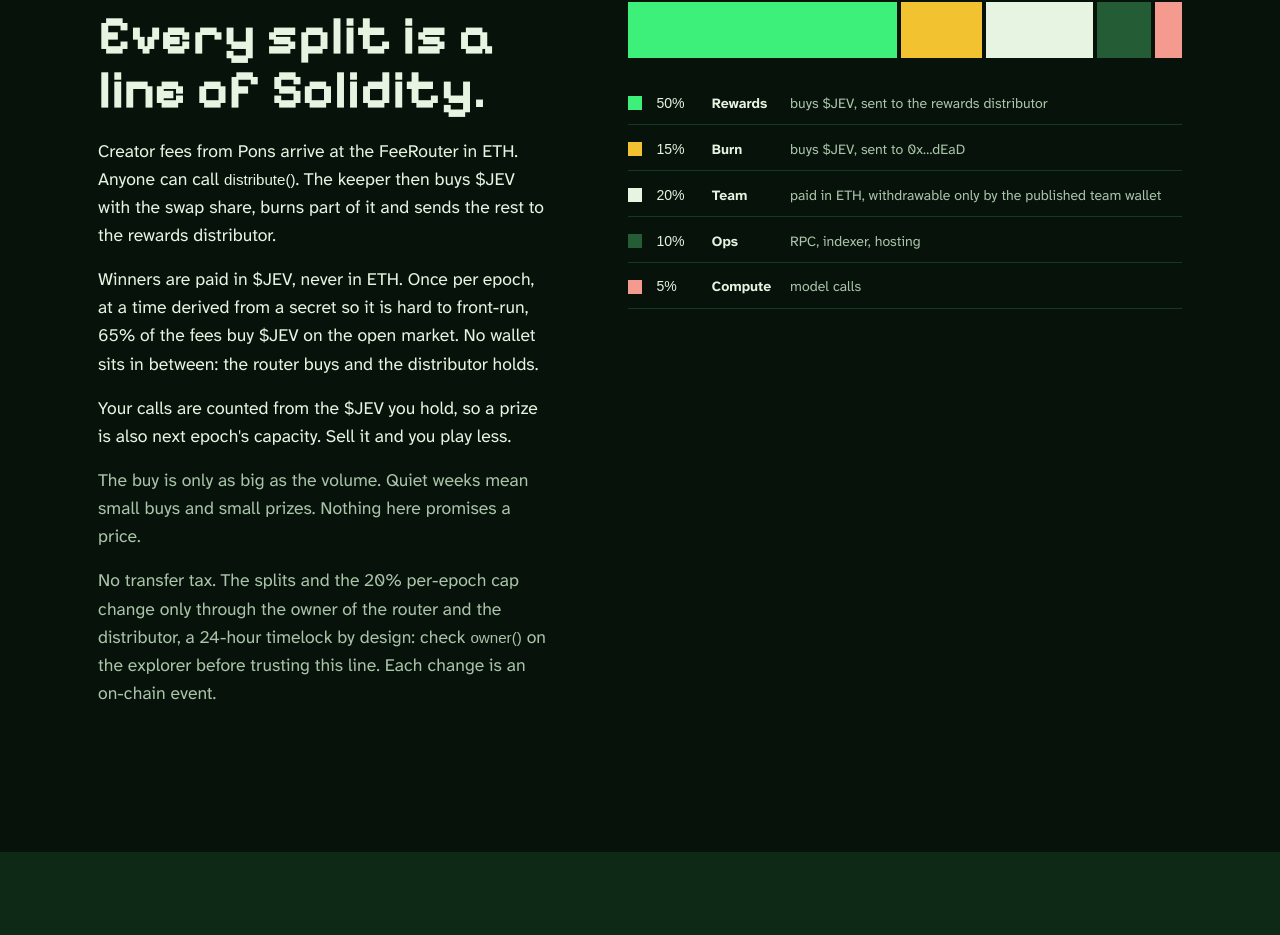
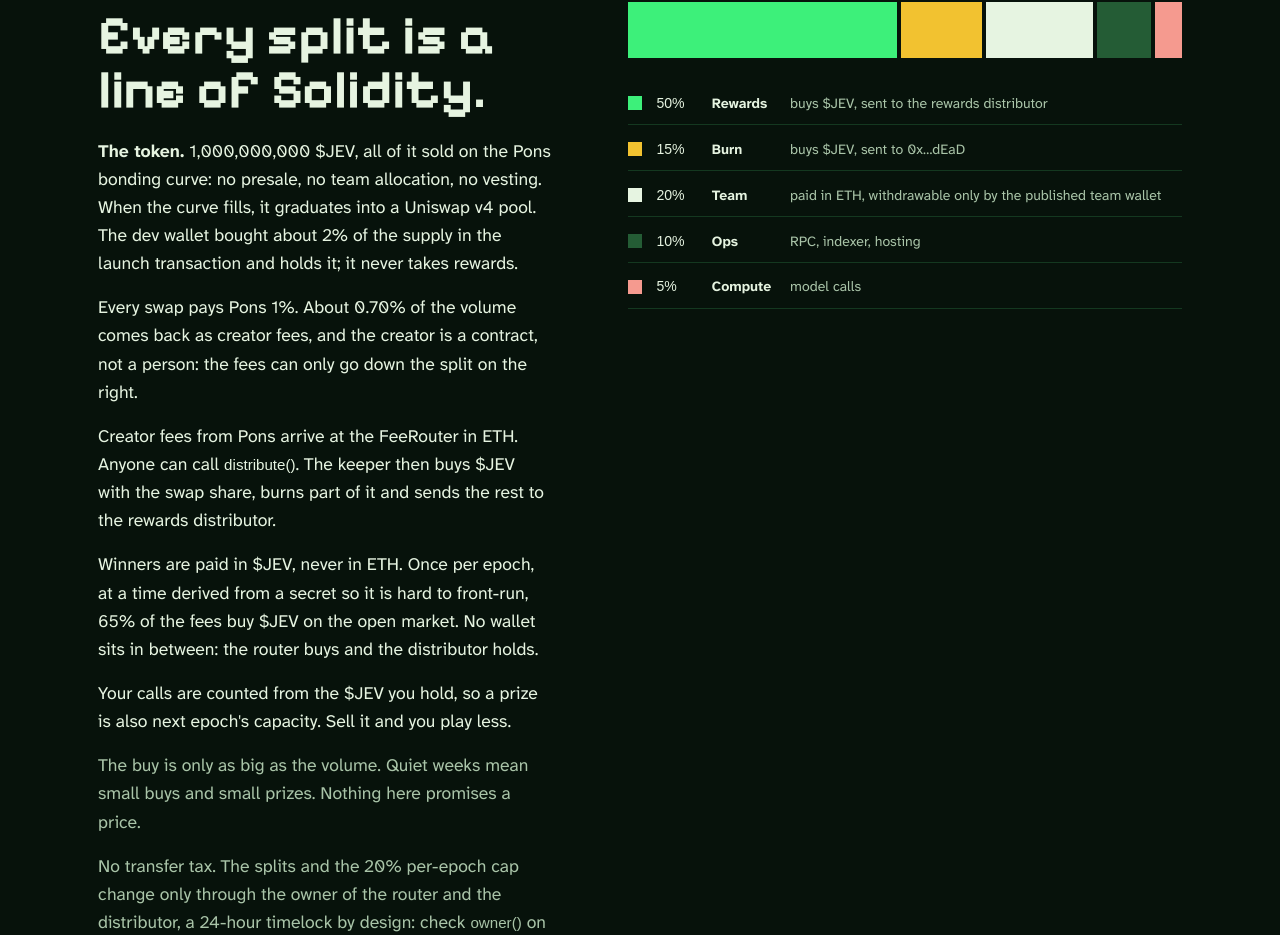
Before and after one commit to jevsaidit/jev-said-it, a Next.js app in the folder site/: page / in a window 1280 px wide. Shown: the part 3938-4873 px from the top of the page. Built offline with nearby package versions, Linux system fonts and the light colour scheme; no server answers; a web font is replaced by a local one.

Commit message:
Sync from the working repository (bf0f519)

```diff
--- a/site/src/app/page.tsx
+++ b/site/src/app/page.tsx
@@ -146,9 +146,11 @@
                 <a className="btn" href="#receipts">
                   Check a receipt
                 </a>
+                {TOKEN_ADDRESS && (
                   <a className="btn btn--ghost" href={LINKS.github} rel="noopener" target="_blank">
                     Read the code
                   </a>
+                )}
               </div>
 
               {TOKEN_ADDRESS ? (
@@ -314,6 +316,16 @@
                 Every split is a line of Solidity.
               </h2>
               <p>
+                <strong>The token.</strong> 1,000,000,000 {T}, all of it sold on the Pons bonding curve: no presale,
+                no team allocation, no vesting. When the curve fills, it graduates into a Uniswap v4 pool. The dev
+                wallet bought {DEV.share ?? "about 2% of the supply"} in the launch transaction and holds it; it never
+                takes rewards.
+              </p>
+              <p>
+                Every swap pays Pons 1%. About 0.70% of the volume comes back as creator fees, and the creator is a
+                contract, not a person: the fees can only go down the split on the right.
+              </p>
+              <p>
                 Creator fees from Pons arrive at the FeeRouter in ETH. Anyone can call{" "}
                 <code>distribute()</code>. The keeper then buys {T} with the swap share, burns part of
                 it and sends the rest to the rewards distributor.
@@ -457,11 +469,13 @@
                   </a>
                 </li>
               )}
+              {TOKEN_ADDRESS && (
                 <li>
                   <a href={LINKS.github} rel="noopener" target="_blank">
                     GitHub
                   </a>
                 </li>
+              )}
             </ul>
           </div>
         </div>
--- a/site/src/lib/site.ts
+++ b/site/src/lib/site.ts
@@ -20,7 +20,9 @@
 
 export const LINKS = {
   x: "https://x.com/jevsaidit",
-  github: "https://github.com/jevsaidit",
+  // the public showcase repo, never the working one. It goes public at launch together with the token
+  // address, so the page links it only once TOKEN_ADDRESS is set (before that it is a 404 for everyone).
+  github: "https://github.com/jevsaidit/jev-said-it",
   telegram: env(process.env.NEXT_PUBLIC_TELEGRAM_URL),
   explorer: "https://robinhoodchain.blockscout.com",
 } as const;
```
Lines whose indentation alone changed are shown as unchanged.
